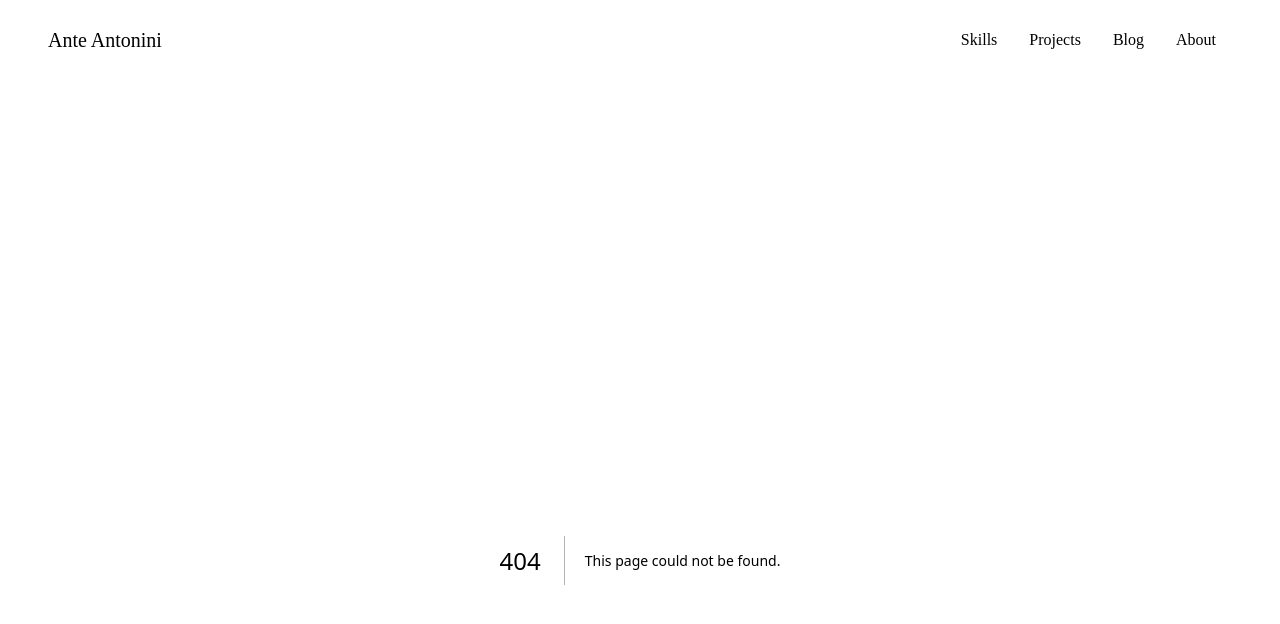
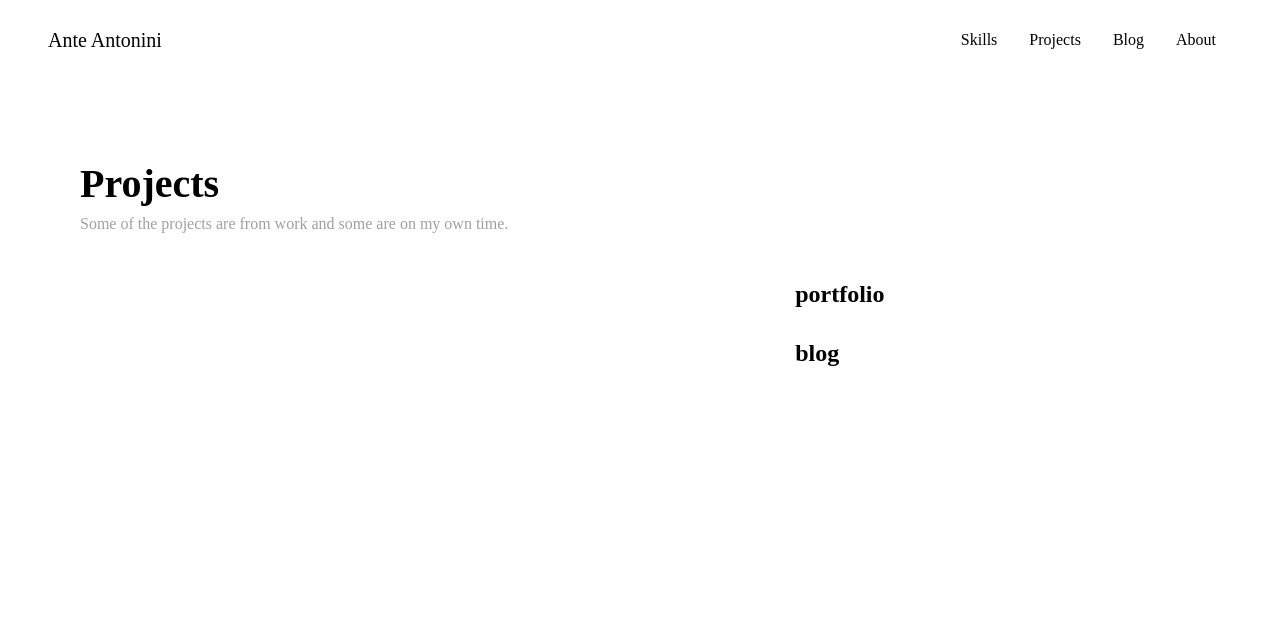
Before and after one commit to AnteAntonini/Portfolio, a Next.js app: page /projects in a window 1280 px wide. Before the commit this address had no page. Shown: the top 624 px of the page. Built offline with nearby package versions, Linux system fonts and the light colour scheme.

Commit message:
implement project page, add styles

```diff
--- /dev/null
+++ b/src/app/projects/page.jsx
@@ -0,0 +1,69 @@
+"use client";
+
+import Image from "next/image";
+import styles from "./projects.module.css";
+import Link from "next/link";
+import { useState } from "react";
+
+const Projects = () => {
+  const projTitles = ["portfolio", "blog"];
+  const [isHovered, setIsHovered] = useState(false);
+  const [hoveredProject, setHoveredProject] = useState(false);
+
+  const handleHover = (e, project) => {
+    setHoveredProject(project);
+    setIsHovered(true);
+  };
+
+  const handleMouseLeave = () => {
+    setIsHovered(false);
+  };
+
+  return (
+    <div className={styles.container}>
+      <h2 className={styles.projectTitle}>Projects</h2>
+      <p className={styles.projectSubtitle}>
+        Some of the projects are from work and some are on my own time.
+      </p>
+      <div className={styles.projects}>
+        <div className={styles.projectsLeft}>
+          {hoveredProject && (
+            <Image
+              src={`/images/${hoveredProject}.png`}
+              fill
+              sizes="100%"
+              alt="Project image screenshot"
+              className={
+                isHovered
+                  ? styles.projectsImageActive
+                  : styles.projectsImageInactive
+              }
+            />
+          )}
+        </div>
+        <div className={styles.projectsRight}>
+          <ul className={styles.cards}>
+            {projTitles.map((title, index) => (
+              <li key={index}>
+                <Link href="/">
+                  <div
+                    className={styles.projectsRow}
+                    onMouseEnter={(e) => handleHover(e, title)}
+                    onMouseLeave={(e) => handleMouseLeave(e)}
+                  >
+                    <div className={styles.projectsSelectedWrapper}>
+                      <h4 className={styles.projectsSelected}>→</h4>
+                    </div>
+                    <h4 className={styles.projectsTitle}>{title}</h4>
+                  </div>
+                </Link>
+              </li>
+            ))}
+          </ul>
+        </div>
+      </div>
+    </div>
+  );
+};
+
+export default Projects;
--- /dev/null
+++ b/src/app/projects/projects.module.css
@@ -0,0 +1,95 @@
+.container {
+  width: 100%;
+  height: 100%;
+}
+
+.projects {
+  height: 100vh;
+  display: flex;
+  max-height: calc(100vh - 17rem);
+}
+
+.projectTitle {
+  font-size: 2.5rem;
+  margin-bottom: 0.5rem;
+}
+
+.projectSubtitle {
+  margin-bottom: 2rem;
+  color: #a1a1a1;
+}
+
+.projectsLeft {
+  position: relative;
+  width: 60%;
+  height: 100%;
+  margin-right: 3rem;
+}
+
+.projectsRight {
+  display: flex;
+  flex-direction: column;
+  width: 40%;
+  height: 100%;
+  position: relative;
+}
+
+.projectsRow {
+  display: flex;
+  font-size: 1.5rem;
+  padding: 1rem 0;
+}
+
+.projectsRow:hover ~ .projectsLeft {
+  opacity: 1;
+}
+
+.projectsRow > .projectsSelectedWrapper > .projectsSelected {
+  transform: translateX(-100%) translateZ(0px);
+  opacity: 0;
+  transition: transform 0.3s ease, opacity 0.3s ease;
+}
+
+.projectsRow > .projectsTitle {
+  transform: none;
+  white-space: nowrap;
+  transition: transform 0.3s ease, color 0.3s ease;
+}
+
+.projectsRow:hover > .projectsSelectedWrapper > .projectsSelected {
+  transform: translateX(0%) translateZ(0px);
+  opacity: 1;
+}
+
+.projectsRow:hover > .projectsTitle {
+  transform: translateX(24px) translateZ(0px);
+}
+
+.projectsImageInactive {
+  opacity: 0;
+}
+
+.projectsImageActive {
+  border-top-right-radius: 40px;
+  animation: fadeIn 1s ease-in;
+}
+
+.projectsSelected {
+  opacity: 0;
+  transform: translateX(-100%) translateZ(0px);
+  position: relative;
+}
+
+.projectsTitle {
+  transform: none;
+  white-space: nowrap;
+}
+
+@keyframes fadeIn {
+  from {
+    opacity: 0;
+  }
+  to {
+    opacity: 1;
+  }
+}
```
